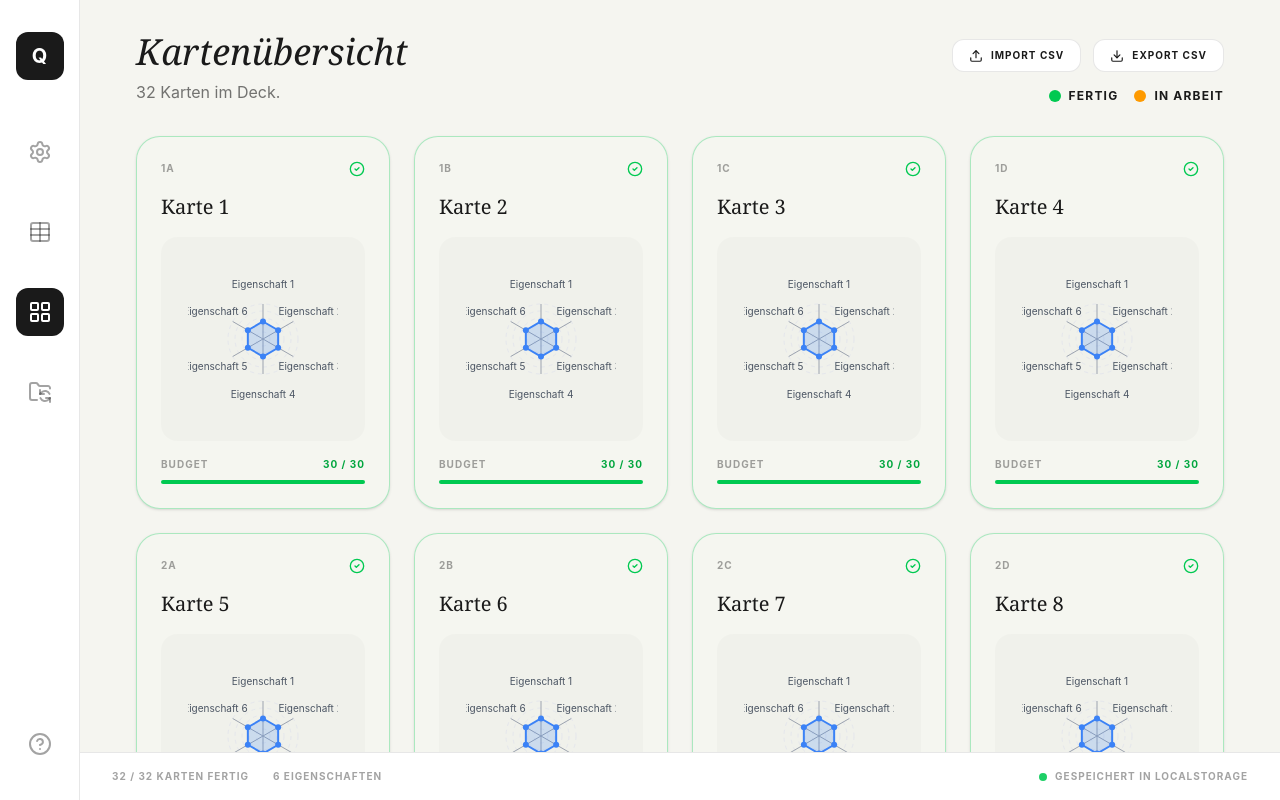
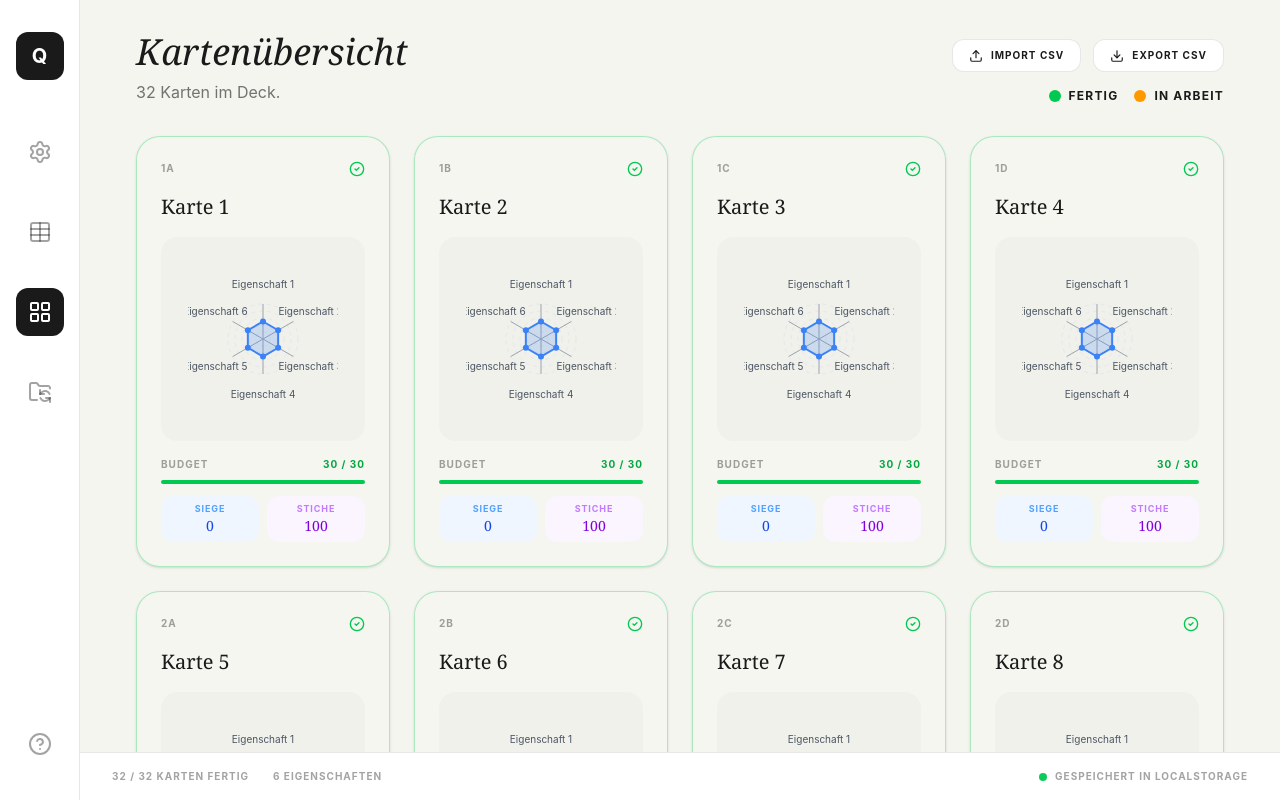
Before and after one commit to Lotes/quartett-meister, a Next.js app: page / in a window 1280 px wide. Shown: the top 800 px of the page. Built offline with nearby package versions, Linux system fonts and the light colour scheme.

Commit message:
Add Siegespunkte and Stichpunkte metrics for fertig cards
Co-authored-by: Lotes <1525964+Lotes@users.noreply.github.com>

```diff
--- a/app/page.tsx
+++ b/app/page.tsx
@@ -29,6 +29,7 @@ import {
   WinCondition,
   ScaleType
 } from '@/lib/types';
+import { comparePair, CardMetrics } from '@/lib/metrics';
 import {
   exportPropertiesToCSV,
   importPropertiesFromCSV,
@@ -118,6 +119,27 @@ function pointsToValue(points: number, prop: PropertyDefinition, maxPoints: numb
 
 type View = 'settings' | 'properties' | 'grid' | 'detail' | 'documentation' | 'import-export';
 
+/**
+ * Pure (non-closure) version of the card-ready check used inside useMemo.
+ * Mirrors the logic of getCardErrors / isCardReady in the component.
+ */
+function isCardReadyPure(card: Card, project: QuartettProject): boolean {
+  for (const prop of project.properties) {
+    const val = card.values[prop.id];
+    if (val === undefined || val < prop.min || val > prop.max) return false;
+  }
+  const budget = project.properties.reduce((sum, prop) => {
+    const val = card.values[prop.id] ?? prop.min;
+    return sum + valueToPoints(val, prop, project.settings.maxPoints);
+  }, 0);
+  const { budget: B, tolerance: T } = project.settings;
+  if (budget < B - T || budget > B + T) return false;
+  if (!card.name.trim() || !card.quartettId.trim()) return false;
+  const idCount = project.cards.filter(c => c.quartettId === card.quartettId).length;
+  if (idCount !== 1) return false;
+  return true;
+}
+
 export default function QuartettEditor() {
   const [project, setProject] = useState<QuartettProject>(INITIAL_PROJECT);
   const [mounted, setMounted] = useState(false);
@@ -127,6 +149,17 @@ export default function QuartettEditor() {
   const [linkCopied, setLinkCopied] = useState(false);
   const [zipParamError, setZipParamError] = useState(false);
   const linkCopiedTimerRef = useRef<ReturnType<typeof setTimeout> | null>(null);
+
+  // Pairwise cache for incremental Siegespunkte / Stichpunkte computation.
+  // Outer key: card A id, inner key: card B id → wins and ties for A vs B.
+  // Nested Map allows O(1) removal of all pairs for a single card.
+  const pairwiseCacheRef = useRef<Map<string, Map<string, { wins: number; ties: number }>>>(new Map());
+  // Previous ready-card map (id → card) used to detect which cards changed.
+  // React's state-update pattern (spread + map) preserves object references for
+  // unchanged cards, so a reference-equality check on card.values is sufficient.
+  const prevReadyMapRef = useRef<Map<string, Card>>(new Map());
+  // Signature of the properties array used to detect property changes.
+  const prevPropSigRef = useRef<string>('');
 
   // Load from LocalStorage on mount
   useEffect(() => {
@@ -158,6 +191,115 @@ export default function QuartettEditor() {
       localStorage.setItem(STORAGE_KEY, JSON.stringify(project));
     }
   }, [project, mounted]);
+
+  /**
+   * Incrementally compute Siegespunkte and Stichpunkte for every ready card.
+   *
+   * Uses isCardReadyPure (a module-level pure function) so this hook can be
+   * placed before the early return and still obey the Rules of Hooks.
+   *
+   * When project changes, only the pairs involving cards whose values or
+   * ready-status changed are recomputed (O(N×P) per changed card instead of
+   * O(N²×P) for a full rebuild).
+   */
+  const cardMetrics = useMemo((): Map<string, CardMetrics> => {
+    const readyCards = project.cards.filter(c => isCardReadyPure(c, project));
+    const pairwise = pairwiseCacheRef.current;
+    const prevReadyMap = prevReadyMapRef.current;
+
+    // When property definitions change (win-condition, id, etc.) the cached
+    // comparison results are no longer valid — clear everything.
+    const propSig = project.properties.map(p => `${p.id}:${p.winCondition}`).join(',');
+    if (propSig !== prevPropSigRef.current) {
+      pairwise.clear();
+      prevReadyMap.clear();
+      prevPropSigRef.current = propSig;
+    }
+
+    const currReadyMap = new Map(readyCards.map(c => [c.id, c]));
+
+    // Collect IDs of cards whose pairs need to be (re-)computed:
+    //   • cards that were ready before but are no longer ready
+    //   • cards that are now ready but weren't before, or whose values changed
+    const changedIds = new Set<string>();
+    for (const [id] of prevReadyMap) {
+      if (!currReadyMap.has(id)) changedIds.add(id);
+    }
+    for (const card of readyCards) {
+      const prev = prevReadyMap.get(card.id);
+      if (!prev || prev.values !== card.values) changedIds.add(card.id);
+    }
+
+    // Remove stale pairs and recompute fresh ones for every changed card.
+    // Using the nested Map structure, invalidating all pairs for a card is O(1)
+    // for the card's own row, plus O(N) to remove it from each other card's row.
+    for (const changedId of changedIds) {
+      pairwise.delete(changedId); // O(1): removes all A→B pairs for this card
+      for (const [, bMap] of pairwise) {
+        bMap.delete(changedId);   // O(1) per entry: removes B→A pairs
+      }
+
+      const changedCard = currReadyMap.get(changedId);
+      if (!changedCard) continue; // card is no longer ready — pairs already removed
+
+      const aMap = new Map<string, { wins: number; ties: number }>();
+      pairwise.set(changedId, aMap);
+
+      for (const [otherId, otherCard] of currReadyMap) {
+        if (otherId === changedId) continue;
+        if (aMap.has(otherId)) continue; // symmetric entry already populated
+
+        const { wins, ties } = comparePair(changedCard, otherCard, project.properties);
+        aMap.set(otherId, { wins, ties });
+
+        // Store the symmetric direction: B vs A = (losses of A, same ties)
+        let bMap = pairwise.get(otherId);
+        if (!bMap) {
+          bMap = new Map();
+          pairwise.set(otherId, bMap);
+        }
+        bMap.set(changedId, {
+          wins: project.properties.length - wins - ties,
+          ties,
+        });
+      }
+    }
+
+    prevReadyMapRef.current = currReadyMap;
+
+    // Aggregate per-card totals and convert to percentage scores.
+    const N = readyCards.length;
+    const P = project.properties.length;
+    const totalComparisons = P * (N - 1);
+    const metrics = new Map<string, CardMetrics>();
+
+    if (totalComparisons <= 0) {
+      for (const card of readyCards) {
+        metrics.set(card.id, { siegespunkte: 0, stichpunkte: 0 });
+      }
+      return metrics;
+    }
+
+    for (const [cardId] of currReadyMap) {
+      let totalWins = 0;
+      let totalTies = 0;
+      const cardPairs = pairwise.get(cardId);
+      if (cardPairs) {
+        for (const [otherId, pair] of cardPairs) {
+          if (currReadyMap.has(otherId)) {
+            totalWins += pair.wins;
+            totalTies += pair.ties;
+          }
+        }
+      }
+      metrics.set(cardId, {
+        siegespunkte: Math.ceil(100 * totalWins / totalComparisons),
+        stichpunkte: Math.ceil(100 * totalTies / totalComparisons),
+      });
+    }
+
+    return metrics;
+  }, [project]); // comparePair / isCardReadyPure / project.properties are pure functions of project
 
   if (!mounted) return <div className="flex items-center justify-center h-screen">Lade...</div>;
 
@@ -832,6 +974,22 @@ export default function QuartettEditor() {
                             style={{ width: `${Math.min(100, (budget / project.settings.budget) * 100)}%` }}
                           />
                         </div>
+                        {ready && (() => {
+                          const m = cardMetrics.get(card.id);
+                          if (!m) return null;
+                          return (
+                            <div className="mt-3 grid grid-cols-2 gap-2">
+                              <div className="bg-blue-50 rounded-xl px-2 py-1.5 text-center">
+                                <div className="text-[9px] font-bold uppercase tracking-widest text-blue-400">Siege</div>
+                                <div className="text-sm font-serif text-blue-700">{m.siegespunkte}</div>
+                              </div>
+                              <div className="bg-purple-50 rounded-xl px-2 py-1.5 text-center">
+                                <div className="text-[9px] font-bold uppercase tracking-widest text-purple-400">Stiche</div>
+                                <div className="text-sm font-serif text-purple-700">{m.stichpunkte}</div>
+                              </div>
+                            </div>
+                          );
+                        })()}
                       </motion.div>
                     );
                   })}
@@ -911,6 +1069,25 @@ export default function QuartettEditor() {
                         </ul>
                       </div>
                     )}
+                    {(() => {
+                      const m = cardMetrics.get(selectedCard.id);
+                      if (!m) return null;
+                      return (
+                        <div className="bg-white p-6 rounded-3xl border border-[#1a1a1a]/10 shadow-sm">
+                          <h3 className="text-xs uppercase tracking-widest font-bold text-[#1a1a1a]/40 mb-4">Vergleichsstatistik</h3>
+                          <div className="grid grid-cols-2 gap-4">
+                            <div className="bg-blue-50 rounded-2xl p-4 text-center">
+                              <div className="text-[10px] font-bold uppercase tracking-widest text-blue-400 mb-1">Siegespunkte</div>
+                              <div className="text-3xl font-serif text-blue-700">{m.siegespunkte}</div>
+                            </div>
+                            <div className="bg-purple-50 rounded-2xl p-4 text-center">
+                              <div className="text-[10px] font-bold uppercase tracking-widest text-purple-400 mb-1">Stichpunkte</div>
+                              <div className="text-3xl font-serif text-purple-700">{m.stichpunkte}</div>
+                            </div>
+                          </div>
+                        </div>
+                      );
+                    })()}
                     <div className="bg-white p-6 rounded-3xl border border-[#1a1a1a]/10 shadow-sm">
                       {(() => {
                         const cardBudget = getCardBudget(selectedCard);
--- /dev/null
+++ b/lib/metrics.ts
@@ -0,0 +1,37 @@
+import { Card, PropertyDefinition } from './types';
+
+export interface CardMetrics {
+  siegespunkte: number;
+  stichpunkte: number;
+}
+
+/**
+ * Compare card A against card B for all properties.
+ * Returns wins and ties from card A's perspective.
+ *
+ * A wins a property if:
+ *   - winCondition === 'higher' and A's value > B's value
+ *   - winCondition === 'lower'  and A's value < B's value
+ * A ties if both values are equal.
+ */
+export function comparePair(
+  cardA: Card,
+  cardB: Card,
+  properties: PropertyDefinition[],
+): { wins: number; ties: number } {
+  let wins = 0;
+  let ties = 0;
+  for (const prop of properties) {
+    const aVal = cardA.values[prop.id] ?? 0;
+    const bVal = cardB.values[prop.id] ?? 0;
+    if (aVal === bVal) {
+      ties++;
+    } else if (
+      (prop.winCondition === 'higher' && aVal > bVal) ||
+      (prop.winCondition === 'lower' && aVal < bVal)
+    ) {
+      wins++;
+    }
+  }
+  return { wins, ties };
+}
```
